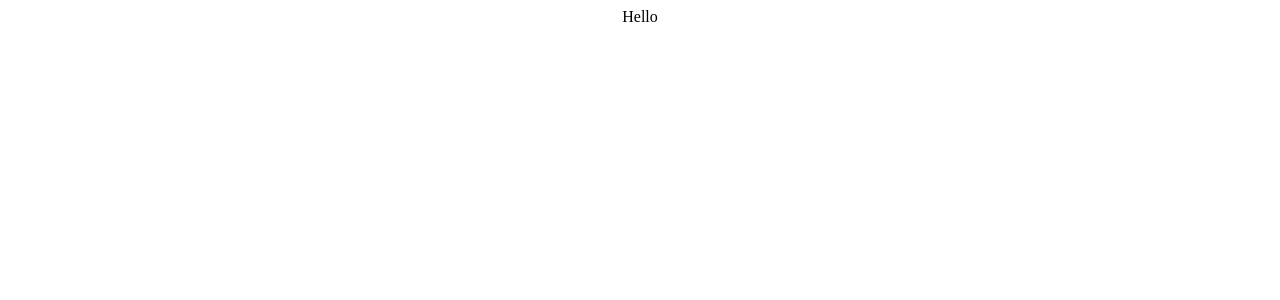
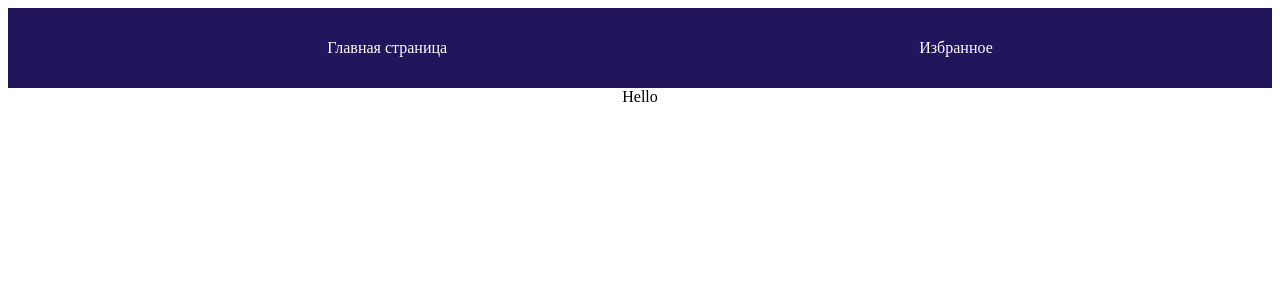
Before and after one commit to miliukovlo/diplom-esoft, a React (Create React App) app: page / in a window 1280 px wide. Shown: the top 300 px of the page. Built offline with nearby package versions, Linux system fonts and the light colour scheme; the HTML template or start-up script is replaced by a standard one.

Commit message:
Сделал хэдер

```diff
--- /dev/null
+++ b/src/Interfaces/HeaderLinksInterface.ts
@@ -0,0 +1,5 @@
+export interface HeaderLinksInterface {
+    title : string,
+    id : number,
+    link: string,
+}
--- /dev/null
+++ b/src/components/Common/Header/Header.tsx
@@ -0,0 +1,23 @@
+import React from 'react';
+import './HeaderStyle.css'
+import { HeaderLinks } from './HeaderLinks';
+import { HeaderLinksInterface } from '../../../Interfaces/HeaderLinksInterface';
+import { Link } from 'react-router-dom';
+
+const links : HeaderLinksInterface[] = HeaderLinks
+
+const Header : React.FC = () => {
+    return (
+        <header className='header'>
+            <ul className='header-list'>
+                {links.map(el => {
+                    return(
+                        <li key={el.id} className='list-element'><Link className='element-link' to={el.link}>{el.title}</Link></li>
+                    )
+                })}
+            </ul>
+        </header>
+    );
+}
+
+export default Header;
--- /dev/null
+++ b/src/components/Common/Header/HeaderLinks.ts
@@ -0,0 +1,14 @@
+import { HeaderLinksInterface } from "../../../Interfaces/HeaderLinksInterface";
+
+export const HeaderLinks : HeaderLinksInterface[] = [
+    {
+        title: 'Главная страница',
+        id: 1,
+        link: '/'
+    },
+    {
+        title: 'Избранное',
+        id: 2,
+        link: '/favorite'
+    },
+]
--- /dev/null
+++ b/src/components/Common/Header/HeaderStyle.css
@@ -0,0 +1,31 @@
+.header {
+    width: 100%;
+    height: 10vh;
+    display: flex;
+    justify-content: center;
+    align-items: center;
+    background-color: rgb(35, 21, 92);
+}
+.header-list {
+    width: 90%;
+    height: 80%;
+    display: flex;
+    align-items: center;
+    justify-content: space-around;
+    list-style: none;
+}
+.list-element {
+    padding: 5px 10px;
+}
+.element-link {
+    color: white;
+    text-decoration: none;
+    transition-duration: 0.4s;
+    border-bottom: 2px solid transparent;
+}
+.element-link:hover {
+    border-bottom: 2px solid white;
+}
+.element-link:visited {
+    color: white;
+}
--- /dev/null
+++ b/src/layouts/MainLayout.tsx
@@ -0,0 +1,14 @@
+import React from 'react';
+import Header from '../components/Common/Header/Header';
+import { Outlet } from 'react-router-dom';
+
+const MainLayout : React.FC = () => {
+    return (
+        <>
+            <Header />
+            <Outlet />
+        </>
+    );
+}
+
+export default MainLayout;
--- a/src/router/router.tsx
+++ b/src/router/router.tsx
@@ -1,12 +1,15 @@
 import React from 'react';
 import { BrowserRouter, Route, Routes } from 'react-router-dom';
 import LoginPage from '../Pages/LoginPage';
+import MainLayout from '../layouts/MainLayout';
 
 const Router : React.FC = () => {
     return (
         <BrowserRouter>
             <Routes>
-                <Route path='/' element={<LoginPage/>}/>
+                <Route path='/' element={<MainLayout/>}>
+                    <Route path='/' element={<LoginPage/>}/>
+                </Route>
             </Routes>
         </BrowserRouter>
     );
```
